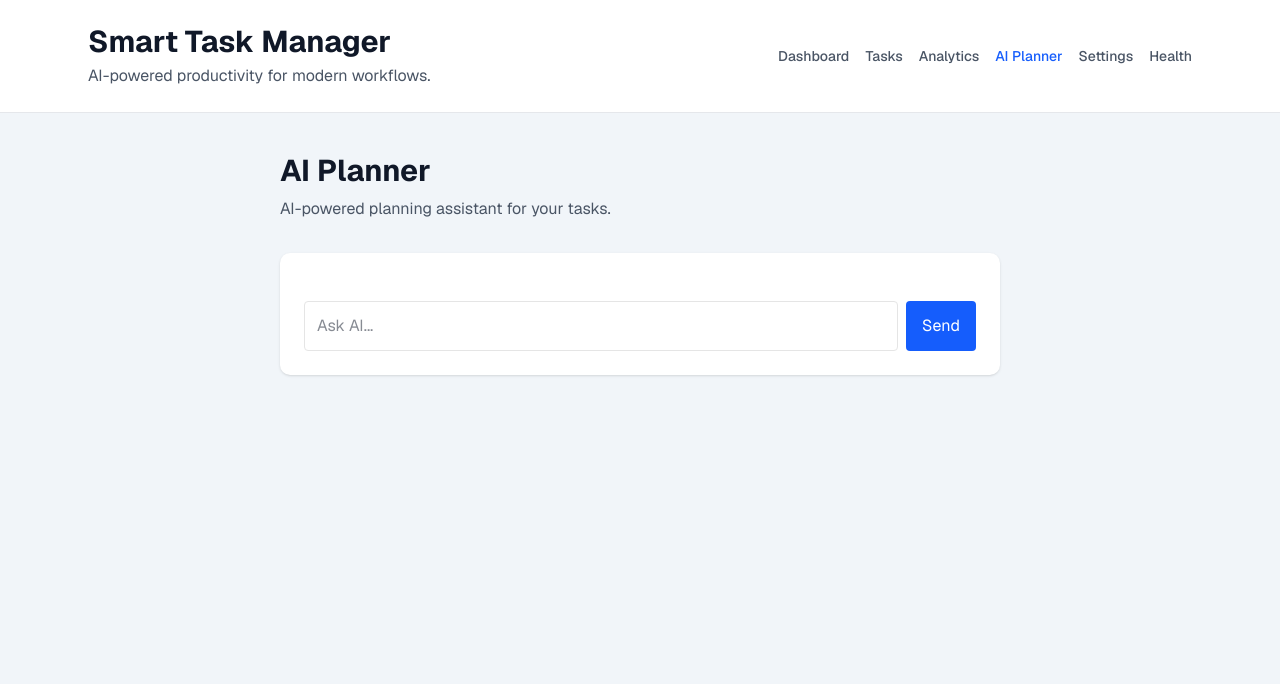
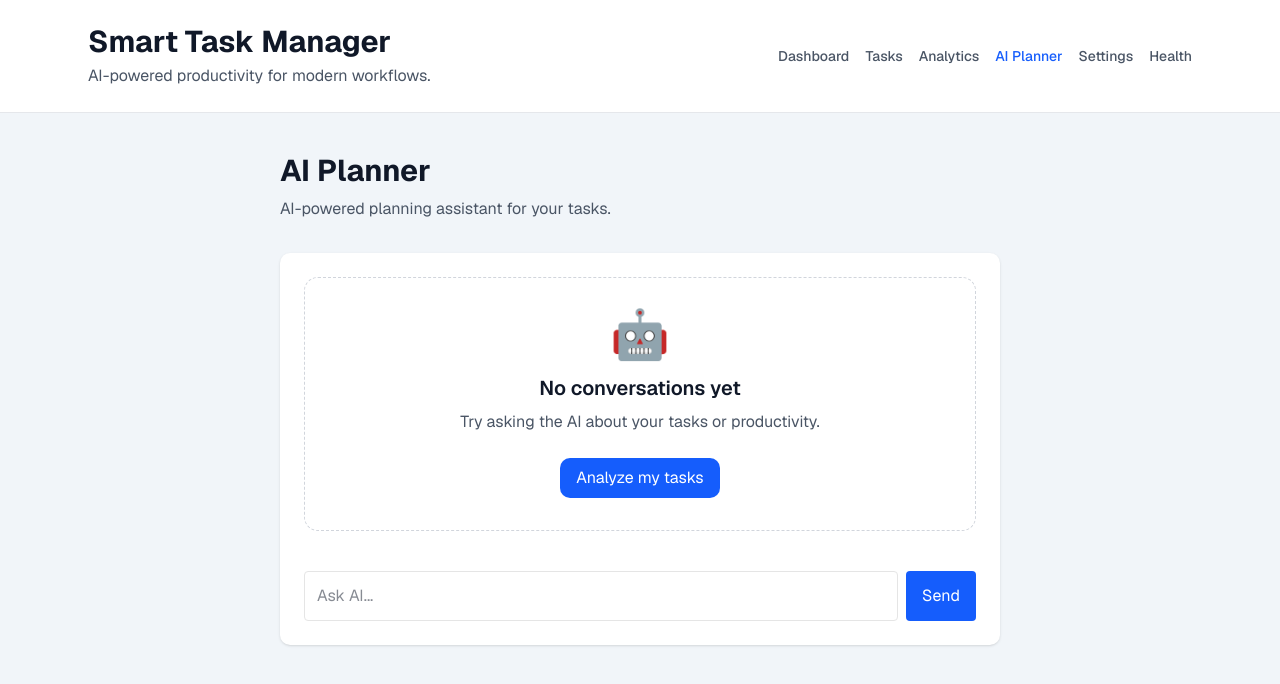
Before and after one commit to Maheenjawad31/smart-task-manager, a Next.js app: page /ai-planner in a window 1280 px wide. Shown: the top 684 px of the page. Built offline with nearby package versions, Linux system fonts and the light colour scheme.

Commit message:
Add error handling, loading, and empty states

```diff
--- a/app/ai-planner/page.tsx
+++ b/app/ai-planner/page.tsx
@@ -35,27 +35,26 @@ export default function AIPlannerPage() {
     status,
     stop,
   } = useChat({
-
     transport: new DefaultChatTransport({
       api: "/api/chat",
     }),
 
-
     sendAutomaticallyWhen:
       lastAssistantMessageIsCompleteWithToolCalls,
 
-
-    onError(error) {
-
+    onError: (error) => {
       console.error(error);
 
       setErrorMessage(
-        "Something went wrong while contacting the AI. Please try again."
+        "The AI request failed. You can retry your last message."
       );
+    },
+  });
 
-    },
 
-  });
+
+
+
 
 
 
@@ -95,7 +94,7 @@ export default function AIPlannerPage() {
 
   async function retryMessage() {
 
-    if (!lastMessage || status !== "ready")
+    if (!lastMessage)
       return;
 
 
@@ -187,7 +186,26 @@ export default function AIPlannerPage() {
             className="max-h-[500px] space-y-4 overflow-y-auto"
           >
 
+{messages.length === 0 && (
+  <div className="rounded-xl border border-dashed border-gray-300 p-8 text-center dark:border-slate-700">
+    <div className="text-5xl">🤖</div>
 
+    <h2 className="mt-4 text-xl font-semibold text-gray-900 dark:text-white">
+      No conversations yet
+    </h2>
+
+    <p className="mt-2 text-gray-600 dark:text-gray-400">
+      Try asking the AI about your tasks or productivity.
+    </p>
+
+    <button
+      onClick={() => setInput("Analyze my tasks")}
+      className="mt-6 rounded-lg bg-blue-600 px-4 py-2 text-white hover:bg-blue-700"
+    >
+      Analyze my tasks
+    </button>
+  </div>
+)}
 
             {messages.map((message) => (
 
@@ -383,25 +401,23 @@ export default function AIPlannerPage() {
 
 <div className="flex gap-3 rounded-lg bg-gray-100 p-4 dark:bg-slate-800">
 
-
   <div className="text-2xl">
     🤖
   </div>
 
-
-                <div>
+  <div className="flex-1">
 
     <strong className="text-gray-900 dark:text-white">
       AI
     </strong>
 
-
-                  <div className="mt-2 text-gray-500">
-                    Thinking...
+    <div className="mt-3 space-y-3 animate-pulse">
+      <div className="h-4 w-3/4 rounded bg-gray-300 dark:bg-slate-700" />
+      <div className="h-4 w-full rounded bg-gray-300 dark:bg-slate-700" />
+      <div className="h-4 w-2/3 rounded bg-gray-300 dark:bg-slate-700" />
     </div>
 
   </div>
-
 
 </div>
 
@@ -465,7 +481,7 @@ export default function AIPlannerPage() {
 
               >
 
-                Retry
+Retry last message
 
               </button>
 
@@ -497,7 +513,7 @@ export default function AIPlannerPage() {
                 setInput(e.target.value)
               }
 
-              disabled={status !== "ready"}
+              disabled={status === "streaming"}
 
               className="flex-1 rounded border bg-white p-3 text-gray-900 dark:border-slate-700 dark:bg-slate-800 dark:text-white"
 
@@ -508,7 +524,6 @@ export default function AIPlannerPage() {
 
 
             <button
-
  disabled={status !== "ready"}
 
               className="rounded bg-blue-600 px-4 text-white disabled:opacity-50"
--- /dev/null
+++ b/app/error.tsx
@@ -0,0 +1,36 @@
+"use client";
+
+import { useEffect } from "react";
+
+export default function Error({
+  error,
+  reset,
+}: {
+  error: Error;
+  reset: () => void;
+}) {
+  useEffect(() => {
+    console.error(error);
+  }, [error]);
+
+  return (
+    <main className="flex min-h-screen items-center justify-center bg-slate-100 dark:bg-slate-950">
+      <div className="max-w-md rounded-xl bg-white p-8 shadow dark:bg-slate-900">
+        <h1 className="text-2xl font-bold text-red-600">
+          Something went wrong
+        </h1>
+
+        <p className="mt-3 text-gray-600 dark:text-gray-300">
+          An unexpected error occurred while loading this page.
+        </p>
+
+        <button
+          onClick={() => reset()}
+          className="mt-6 rounded-lg bg-blue-600 px-4 py-2 text-white hover:bg-blue-700"
+        >
+          Try Again
+        </button>
+      </div>
+    </main>
+  );
+}
--- a/lib/ai/tools/analyzeTasks.ts
+++ b/lib/ai/tools/analyzeTasks.ts
@@ -22,6 +22,7 @@ export const analyzeTasks = tool({
 
 
   execute: async ({ tasks }) => {
+
 
     const total = tasks.length;
 
```
Lines whose indentation alone changed are shown as unchanged.
